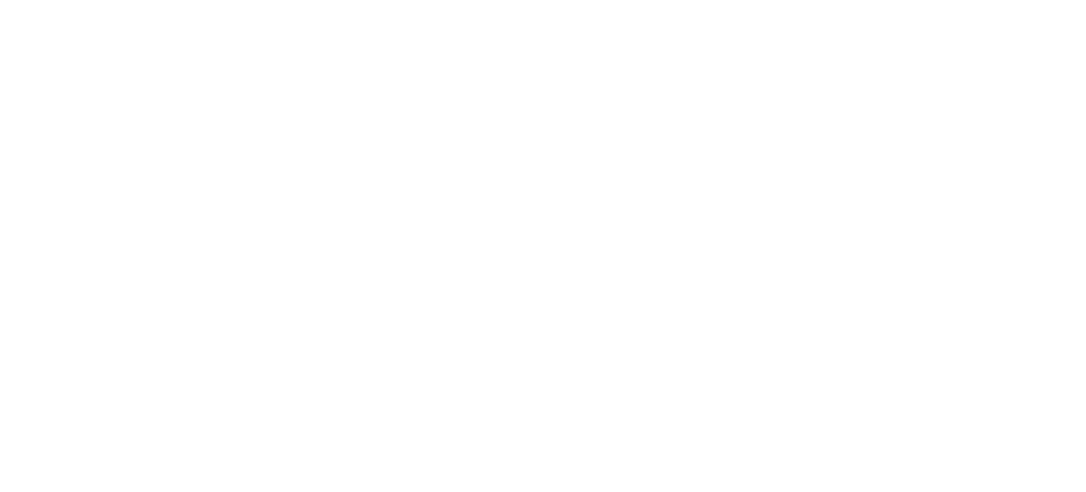
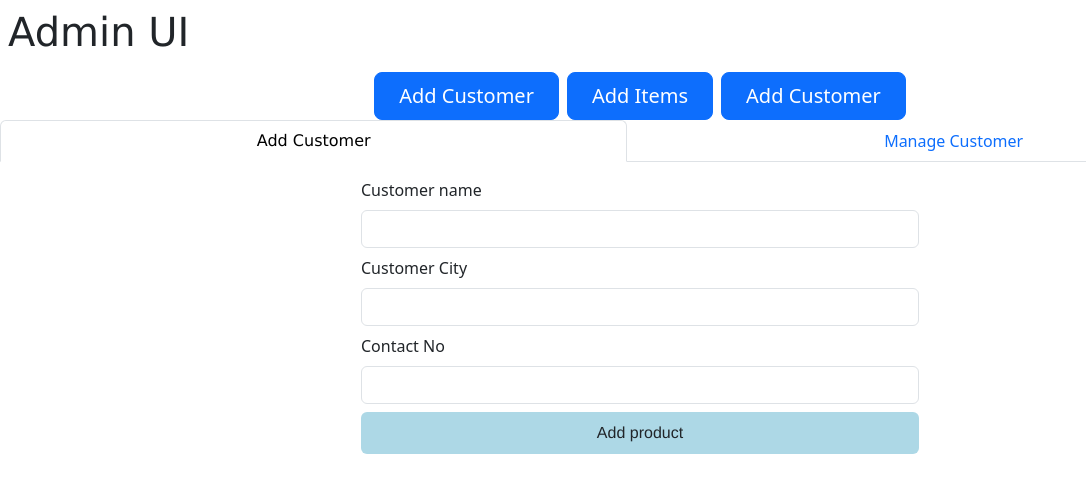
Before and after one commit to shamal20186010/Millennium-Hardware-Frontend, an Angular app: page /admin-dashbord in a window 1280 px wide. Before the commit this address led to /. Shown: the top 492 px of the page, without its empty margins (0-1086 px from the left). Built offline with nearby package versions, Linux system fonts and the light colour scheme.

Commit message:
add Customer

```diff
--- /dev/null
+++ b/src/app/admin-dashbord/admin-dashbord.component.html
@@ -0,0 +1,39 @@
+<div class="page-header p-2">
+    <h1 style="font-family: 'Lucida Sans', 'Lucida Sans Regular', 'Lucida Grande', 'Lucida Sans Unicode', Geneva, Verdana, sans-serif;">Admin UI</h1>
+</div>
+<div class="d-grid gap-2 d-sm-flex justify-content-sm-center">
+    <button type="button" class="btn btn-primary btn-lg px-4 gap-3">Add Customer</button>
+    <button type="button" class="btn btn-primary btn-lg px-4 gap-3">Add Items</button>
+    <button type="button" class="btn btn-primary btn-lg px-4 gap-3">Add Customer</button>
+
+  </div>
+
+<ul class="nav nav-tabs nav-fill" role="tablist">
+    <li class="nav-item">
+        <a class="nav-link active" data-toggle="tab" href="#" routerLink="add-product" role="tab"
+            aria-controls="page" aria-selected="true" style="font-family: 'Lucida Sans', 'Lucida Sans Regular', 'Lucida Grande', 'Lucida Sans Unicode', Geneva, Verdana, sans-serif;">Add Customer</a>
+    </li>
+    <li class="nav-item">
+        <a class="nav-link" data-toggle="tab" href="#" role="tab" aria-controls="page"
+            aria-selected="false">Manage Customer</a>
+    </li>
+</ul>
+
+<div class="container mt-3">
+    <div class="form-signin w-50 m-auto">
+        <div class="mb-2">
+            <label class="form-label">Customer name</label>
+            <input type="text" class="form-control" [(ngModel)]="customer.name" required>
+        </div>
+        <div class="mb-2">
+            <label class="form-label">Customer City</label>
+            <input type="text" class="form-control" [(ngModel)]="customer.city" required>
+        </div>
+        <div class="mb-2">
+            <label class="form-label">Contact No</label>
+            <input type="text" class="form-control" [(ngModel)]="customer.contact" required>
+        </div>
+
+        <button class="btn w-100 py-2" type="submit" style="background-color: lightblue; font-family: 'Franklin Gothic Medium', 'Arial Narrow', Arial, sans-serif;" (click)="addCustomer()">Add product</button>
+    </div>
+</div>
--- /dev/null
+++ b/src/app/admin-dashbord/admin-dashbord.component.ts
@@ -0,0 +1,32 @@
+import { CommonModule } from '@angular/common';
+import { Component } from '@angular/core';
+import { FormsModule } from '@angular/forms';
+import { Router, RouterLink } from '@angular/router';
+import { Customer } from '../models/customer.model';
+import { CustomerServiceService } from '../service/customer-service.service';
+import { HttpClient, HttpClientModule } from '@angular/common/http';
+
+@Component({
+  selector: 'app-admin-dashbord',
+  standalone: true,
+  imports: [FormsModule, CommonModule,HttpClientModule],
+  templateUrl: './admin-dashbord.component.html',
+  styleUrl: './admin-dashbord.component.css'
+})
+export class AdminDashbordComponent {
+
+  public customer:any={
+    name:"",
+    address:"",
+    email:""
+  };
+
+  constructor(private http:HttpClient){}
+
+  public addCustomer(){
+    this.http.post("http://localhost:8080/customer/add-customer",this.customer).subscribe((data)=>{
+        alert("Customer Added!!!!");
+    })
+  }
+
+}
--- a/src/app/app.routes.ts
+++ b/src/app/app.routes.ts
@@ -1,6 +1,7 @@
 import { Routes } from '@angular/router';
 import { ManagCustomerComponent } from './manag-customer/manag-customer.component';
 import { DashbordComponent } from './dashbord/dashbord.component';
+import { AdminDashbordComponent } from './admin-dashbord/admin-dashbord.component';
 
 export const routes: Routes = [
     {
@@ -10,5 +11,9 @@ export const routes: Routes = [
      {
         path: "manage-customer",
         component: ManagCustomerComponent
+    },
+    {
+        path: "admin-dashbord",
+        component: AdminDashbordComponent
     }
 ];
--- a/src/app/dashbord/dashbord.component.html
+++ b/src/app/dashbord/dashbord.component.html
@@ -7,7 +7,7 @@
       <p class="lead mb-4">Rental Management System for Millenium Hardware</p>
       <div class="d-grid gap-2 d-sm-flex justify-content-sm-center">
         <button type="button" class="btn btn-primary btn-lg px-4 gap-3">Customer UI</button>
-        <button type="button" class="btn btn-outline-secondary btn-lg px-4">Admin UI</button>
+        <button type="button" class="btn btn-outline-secondary btn-lg px-4" (click)="adminUI()">Admin UI</button>
       </div>
     </div>
   </div>
--- a/src/app/dashbord/dashbord.component.ts
+++ b/src/app/dashbord/dashbord.component.ts
@@ -1,12 +1,21 @@
+import { CommonModule } from '@angular/common';
 import { Component } from '@angular/core';
+import { FormsModule } from '@angular/forms';
+import { Router, RouterLink } from '@angular/router';
 
 @Component({
   selector: 'app-dashbord',
   standalone: true,
-  imports: [],
+  imports: [RouterLink, CommonModule, FormsModule],
   templateUrl: './dashbord.component.html',
   styleUrl: './dashbord.component.css'
 })
 export class DashbordComponent {
 
+  constructor(private router: Router) { }
+
+  adminUI() {
+    this.router.navigate(['admin-dashbord']);
+  }
+
 }
--- /dev/null
+++ b/src/app/models/customer.model.ts
@@ -0,0 +1,6 @@
+export interface Customer {
+    id: number | null;
+    name: string;
+    city: string;
+    contact: string;
+}
--- a/src/index.html
+++ b/src/index.html
@@ -2,7 +2,7 @@
 <html lang="en">
 <head>
   <meta charset="utf-8">
-  <title>MilleniumHardware</title>
+  <title>Millenium Hardware</title>
   <base href="/">
   <meta name="viewport" content="width=device-width, initial-scale=1">
   <link rel="icon" type="image/x-icon" href="favicon.ico">
```
Also changed, not shown: src/app/service/customer-service.service.ts (added, +31 -0 lines), src/app/admin-dashbord/admin-dashbord.component.css (added), 2 other files (tests, documents, lock files or other folders).
